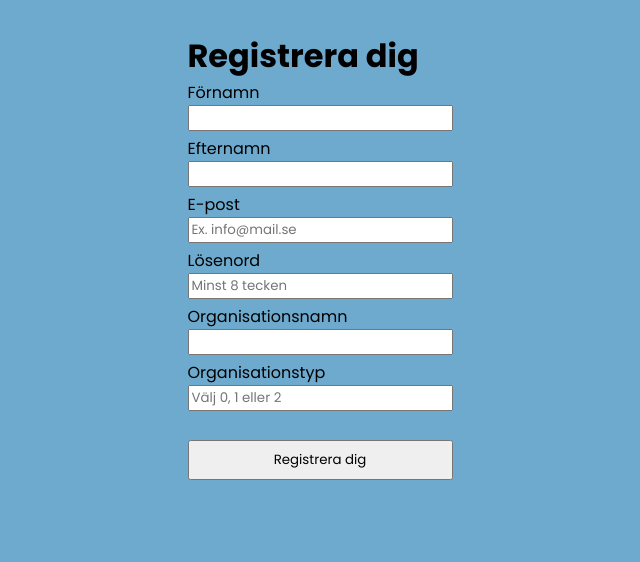
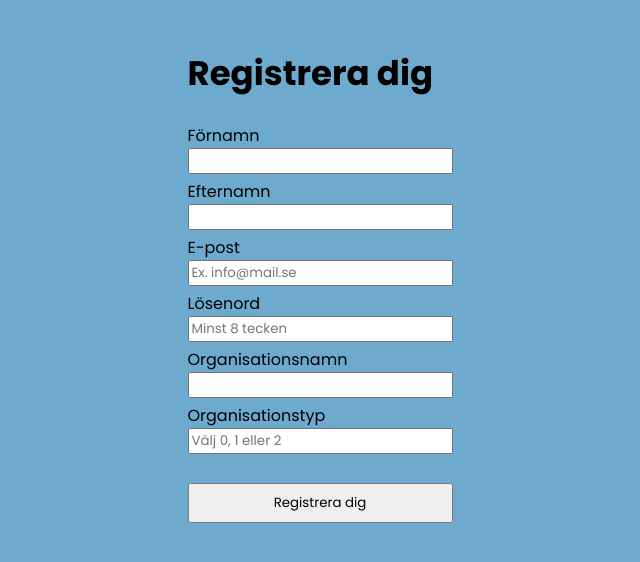
Before and after one commit to MagdalenaSjokvist/customer-register-application, a React (Create React App) app: page / in a window 1280 px wide. Shown: the top 562 px of the page, without its empty margins (320-960 px from the left). Built offline with nearby package versions, Linux system fonts and the light colour scheme.

Commit message:
Add styling on H1

```diff
--- a/src/styles/GlobalStyles.js
+++ b/src/styles/GlobalStyles.js
@@ -8,6 +8,11 @@ export const GlobalStyles = createGlobalStyle`
 
 }
 
+h1 {
+  font-size: 34px;
+  margin: 2vh 0 3vh 0;
+}
+
 button {
   padding: 0.5rem;
   margin-top: 1.5rem;
```
